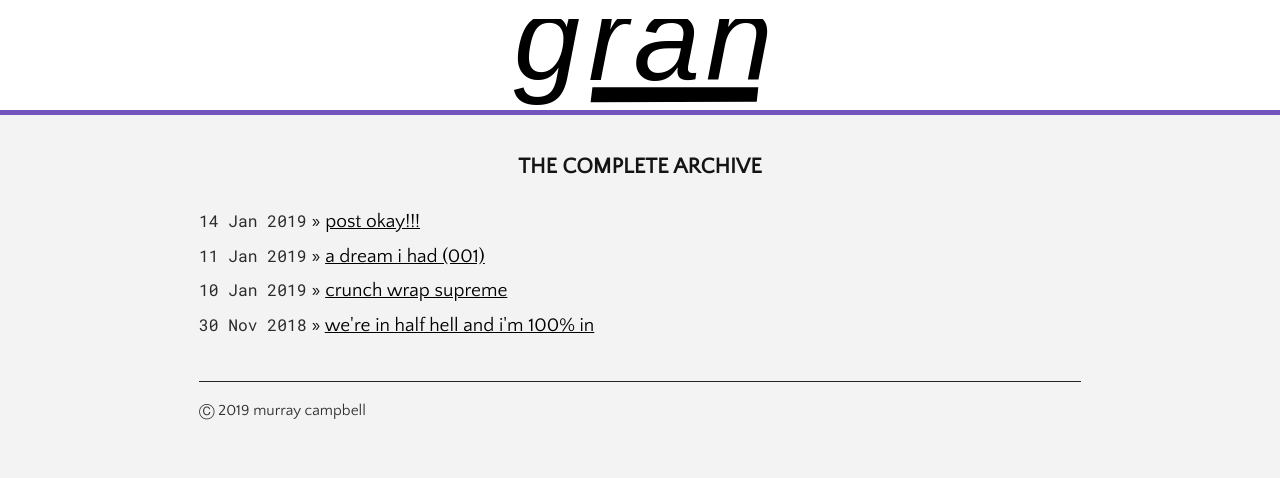
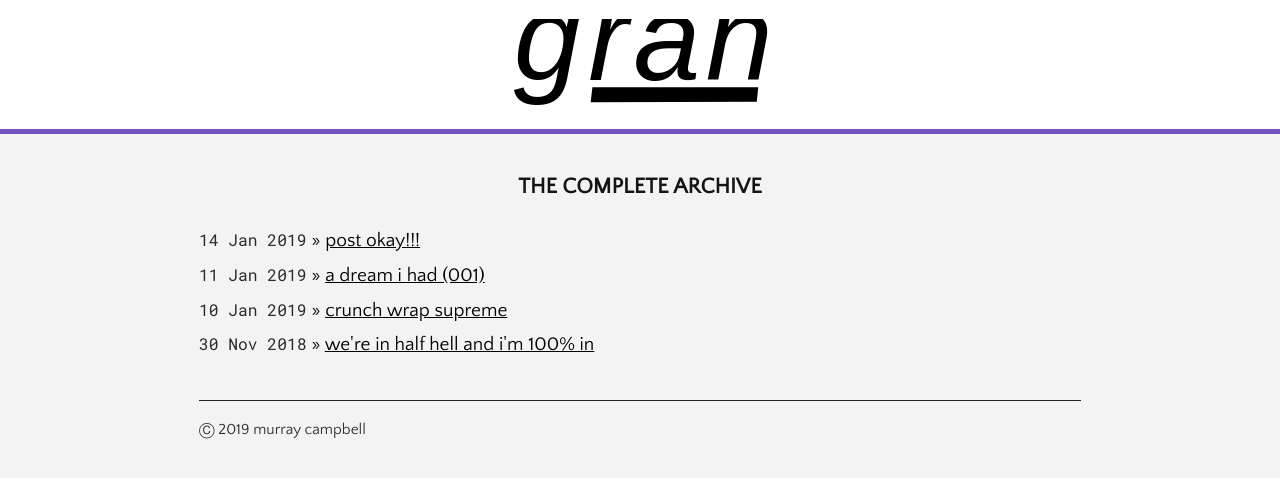
Before and after one commit to campmara/gran, a Jekyll site: the page built from index.html, in a window 1280 px wide. Shown: the top 478 px of the page. Built offline with Jekyll 4.4.1, drawn with Linux system fonts in a browser that asks for light colours.

Commit message:
Update screen.css

```diff
--- a/assets/css/screen.css
+++ b/assets/css/screen.css
@@ -99,7 +99,7 @@ ul.posts {
 
 .title {
   width: 100vw;
-  height: 6em;
+  height: 7em;
   padding-top: 1em;
   padding-bottom: auto;
   position: relative;
```
